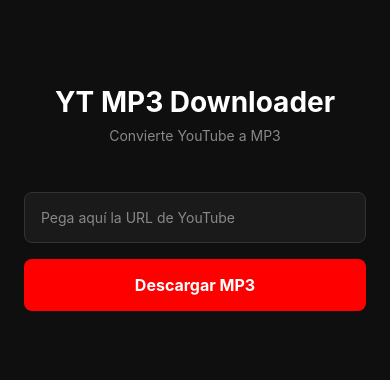
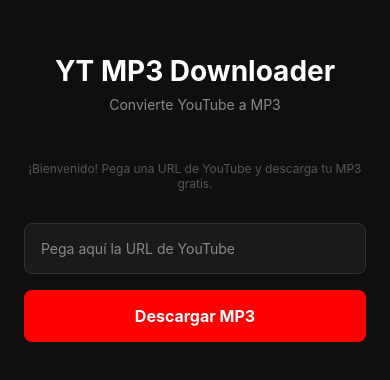
Before and after one commit to chrispam123/yt-mp3-apk, a React Native app: screen / in a window 390 px wide. Shown: the part 224-604 px from the top of the page. Built offline with nearby package versions, Linux system fonts and the light colour scheme; no server answers.

Commit message:
feat: add welcome message to download screen

```diff
--- a/src/components/DownloadScreen.js
+++ b/src/components/DownloadScreen.js
@@ -92,6 +92,7 @@
       {/* Título */}
       <Text style={styles.title}>YT MP3 Downloader</Text>
       <Text style={styles.subtitle}>Convierte YouTube a MP3</Text>
+      <Text style={styles.welcome}>¡Bienvenido! Pega una URL de YouTube y descarga tu MP3 gratis.</Text>
 
       {/* Estado: idle */}
       {status === "idle" && (
@@ -232,4 +233,10 @@
     fontSize: 14,
     textDecorationLine: "underline",
   },
+  welcome: {
+    fontSize: 12,
+    color: "#555",
+    textAlign: "center",
+    marginBottom: 32,
+  },
 });
```
